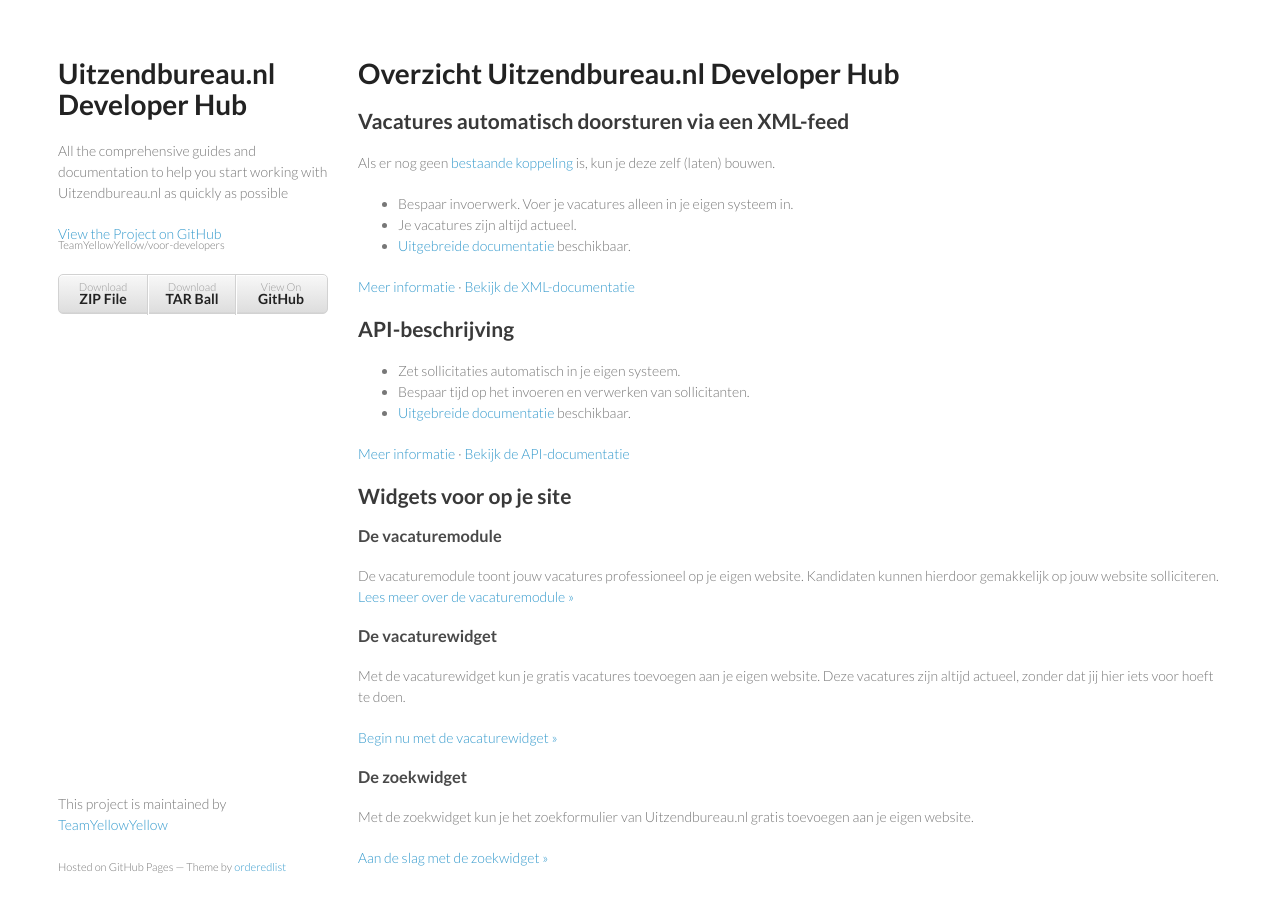
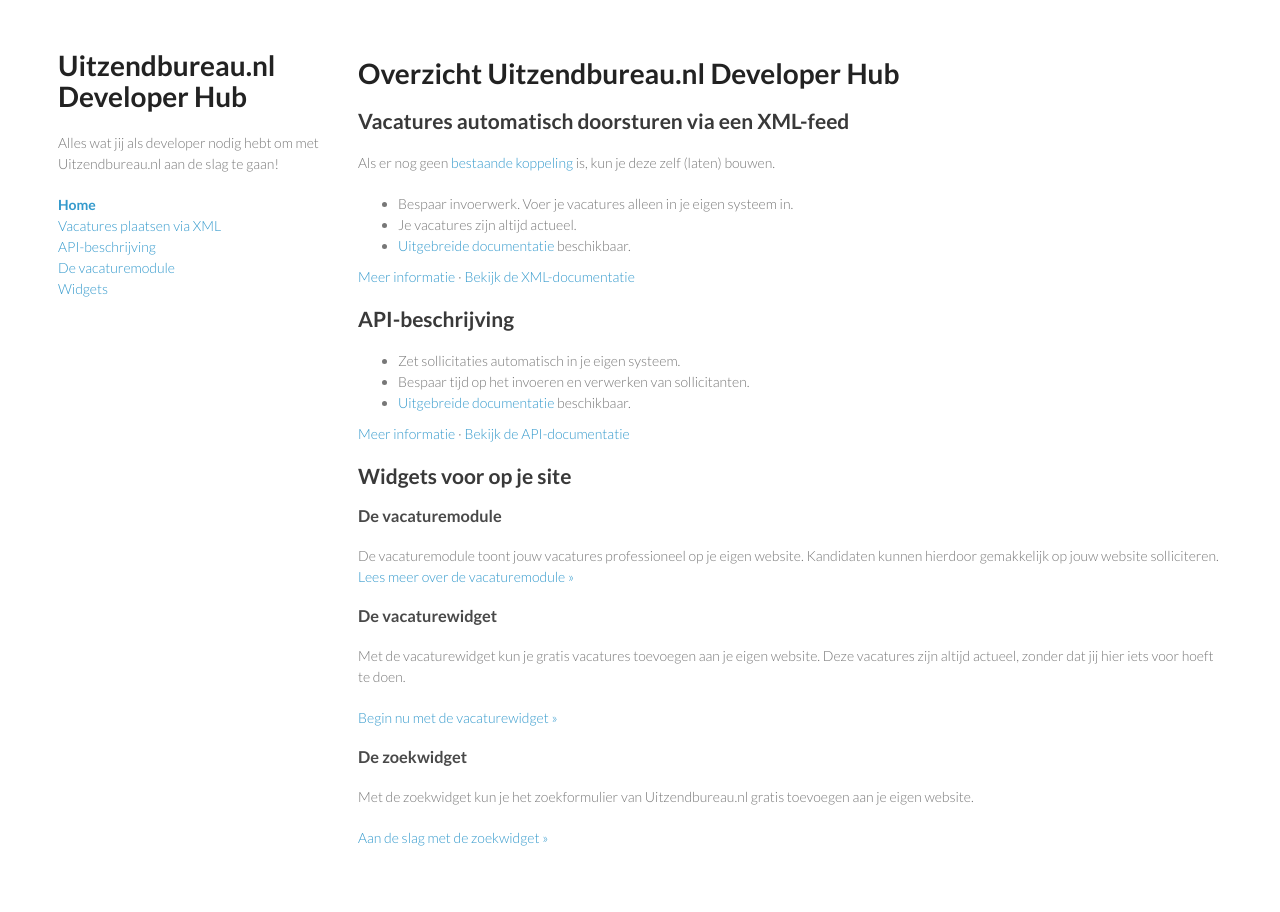
Before and after one commit to HippoHR/DeveloperHub, a Jekyll site: the page built from index.md, in a window 1280 px wide and 946 px high. Shown: the top 912 px of the window. Built offline with Jekyll 4.4.1, drawn with Linux system fonts in a browser that asks for light colours.

Commit message:
Added a menu in the left column
Test Plan: View the menu. Test its behavior when it shows lots of pages

Reviewers: #uitzendbureau.nl, dennis

Reviewed By: #uitzendbureau.nl, dennis

Differential Revision: http://phabricator.uzbdev.nl/D327

```diff
--- /dev/null
+++ b/_data/menu.yml
@@ -0,0 +1,59 @@
+- text: Home
+  url: /
+- text: Vacatures plaatsen via XML
+  url: /jobs-xml/
+  subitems:
+    - text: Documentatie
+      link: false
+      subitems:
+        - text: 1. Algemene informatie
+          url: /jobs-xml/doc/
+        - text: 2. Uitleg XML-schema
+          url: /jobs-xml/doc/xml-schema.html
+        - text: 3. Validatietool
+          url: /jobs-xml/doc/validation.html
+        - text: 4. Aanmelden nieuwe XML-feed
+          url: /jobs-xml/doc/sign-up.html
+        - text: Authorisatie
+          url: /jobs-xml/doc/auth.html
+        - text: Voorbeelden en hulpmiddelen
+          url: /jobs-xml/doc/examples.html
+    - text: Integratiepartners
+      url: /jobs-xml/integration-partners.html
+- text: API-beschrijving
+  url: /api/
+  subitems:
+    - text: Documentatie
+      url: /api/doc.html
+    - text: Authenticatie
+      url: /api/auth.html
+    - text: Requests
+      url: /api/requests/
+      subitems:
+        - text: Authenticatie
+          link: false
+          subitems:
+            - text: /authentication/request-challenge
+              url: /api/requests/authentication/request-challenge.html
+            - text: /authentication/authenticate
+              url: /api/requests/authentication/authenticate.html
+            - text: /authentication/end-session
+              url: /api/requests/authentication/end-session.html
+        - text: Sollicitaties
+          link: false
+          subitems:
+            - text: /applications
+              url: /api/requests/applications/
+            - text: /application/cv
+              url: /api/requests/applications/cv.html
+            - text: /application/cv/extracted
+              url: /api/requests/applications/cv-extracted.html
+- text: De vacaturemodule
+  url: /vacaturemodule.html
+- text: Widgets
+  url: /widgets/
+  subitems:
+    - text: De vacaturewidget
+      url: /widgets/vacaturewidget.html
+    - text: De zoekwidget
+      url: /widgets/zoekwidget.html
--- /dev/null
+++ b/_includes/nav.html
@@ -0,0 +1,20 @@
+{% assign navurl = page.url | remove: 'index.html' %}
+<ul>
+{% for item in include.nav %}
+    <li {% if item.url == navurl %}class="active"{% endif %}>
+        {% unless item.link == false %}
+            <a href="{{ item.url }}">
+                {{ item.text }}
+            </a>
+        {% else %}
+            <span>
+                {{ item.text }}
+            </span>
+        {% endunless %}
+
+        {% if item.subitems and navurl contains item.url or item.link == false %}
+            {% include nav.html nav=item.subitems %}
+        {% endif %}
+    </li>
+{% endfor %}
+</ul>
--- a/_layouts/default.html
+++ b/_layouts/default.html
@@ -16,28 +16,16 @@
     <div class="wrapper">
       <header>
         <h1>Uitzendbureau.nl Developer Hub</h1>
-        <p>All the comprehensive guides and documentation to help you start working with Uitzendbureau.nl as quickly as possible</p>
+        <p>Alles wat jij als developer nodig hebt om met Uitzendbureau.nl aan de slag te gaan!</p>
 
-        <p class="view">
-          <a href="https://github.com/TeamYellowYellow/voor-developers">
-            View the Project on GitHub <small>TeamYellowYellow/voor-developers</small>
-          </a>
-        </p>
+        <nav>
+          {% include nav.html nav=site.data.menu %}
+        </nav>
 
-
-        <ul>
-          <li><a href="https://github.com/TeamYellowYellow/voor-developers/zipball/master">Download <strong>ZIP File</strong></a></li>
-          <li><a href="https://github.com/TeamYellowYellow/voor-developers/tarball/master">Download <strong>TAR Ball</strong></a></li>
-          <li><a href="https://github.com/TeamYellowYellow/voor-developers">View On <strong>GitHub</strong></a></li>
-        </ul>
       </header>
       <section>
         {{ content }}
       </section>
-      <footer>
-        <p>This project is maintained by <a href="https://github.com/TeamYellowYellow">TeamYellowYellow</a></p>
-        <p><small>Hosted on GitHub Pages &mdash; Theme by <a href="https://github.com/orderedlist">orderedlist</a></small></p>
-      </footer>
     </div>
 
     <script src="/javascripts/scale.fix.js"></script>
--- a/stylesheets/styles.css
+++ b/stylesheets/styles.css
@@ -99,64 +99,28 @@
   width:270px;
   float:left;
   position:fixed;
+
+  top:50px;
+  bottom:50px;
+  overflow:auto;
 }
 
-header ul {
+nav ul {
   list-style:none;
-  height:40px;
-
-  padding:0;
-
-  background: #eee;
-  background: -moz-linear-gradient(top, #f8f8f8 0%, #dddddd 100%);
-  background: -webkit-gradient(linear, left top, left bottom, color-stop(0%,#f8f8f8), color-stop(100%,#dddddd));
-  background: -webkit-linear-gradient(top, #f8f8f8 0%,#dddddd 100%);
-  background: -o-linear-gradient(top, #f8f8f8 0%,#dddddd 100%);
-  background: -ms-linear-gradient(top, #f8f8f8 0%,#dddddd 100%);
-  background: linear-gradient(top, #f8f8f8 0%,#dddddd 100%);
-
-  border-radius:5px;
-  border:1px solid #d2d2d2;
-  box-shadow:inset #fff 0 1px 0, inset rgba(0,0,0,0.03) 0 -1px 0;
-  width:270px;
+  padding-left:0;
 }
 
-header li {
-  width:89px;
-  float:left;
-  border-right:1px solid #d2d2d2;
-  height:40px;
+nav ul ul {
+  padding-left:1em;
 }
 
-header ul a {
-  line-height:1;
-  font-size:11px;
-  color:#999;
-  display:block;
-  text-align:center;
-  padding-top:6px;
-  height:40px;
+nav li.active > a {
+  font-weight:900;
 }
 
 strong {
   color:#222;
   font-weight:700;
-}
-
-header ul li + li {
-  width:88px;
-  border-left:1px solid #fff;
-}
-
-header ul li + li + li {
-  border-right:none;
-  width:89px;
-}
-
-header ul a strong {
-  font-size:14px;
-  display:block;
-  color:#222;
 }
 
 section {
@@ -174,11 +138,13 @@
   margin:0 0 20px;
 }
 
-footer {
-  width:270px;
-  float:left;
-  position:fixed;
-  bottom:50px;
+ul {
+  margin-top:0;
+  margin-bottom:10px;
+}
+
+ul ul {
+  margin-bottom:0;
 }
 
 .hidden {
@@ -195,7 +161,7 @@
     margin:0;
   }
 
-  header, section, footer {
+  header, section {
     float:none;
     position:static;
     width:auto;
@@ -215,12 +181,6 @@
   header a small {
     display:inline;
   }
-
-  header ul {
-    position:absolute;
-    right:50px;
-    top:52px;
-  }
 }
 
 @media print, screen and (max-width: 768px) {
@@ -232,10 +192,6 @@
     padding:0;
   }
 
-  header ul, header p.view {
-    position:static;
-  }
-
   pre, code {
     word-wrap:normal;
   }
@@ -244,10 +200,6 @@
 @media print, screen and (max-width: 480px) {
   body {
     padding:15px;
-  }
-
-  header ul {
-    display:none;
   }
 }
 
```
